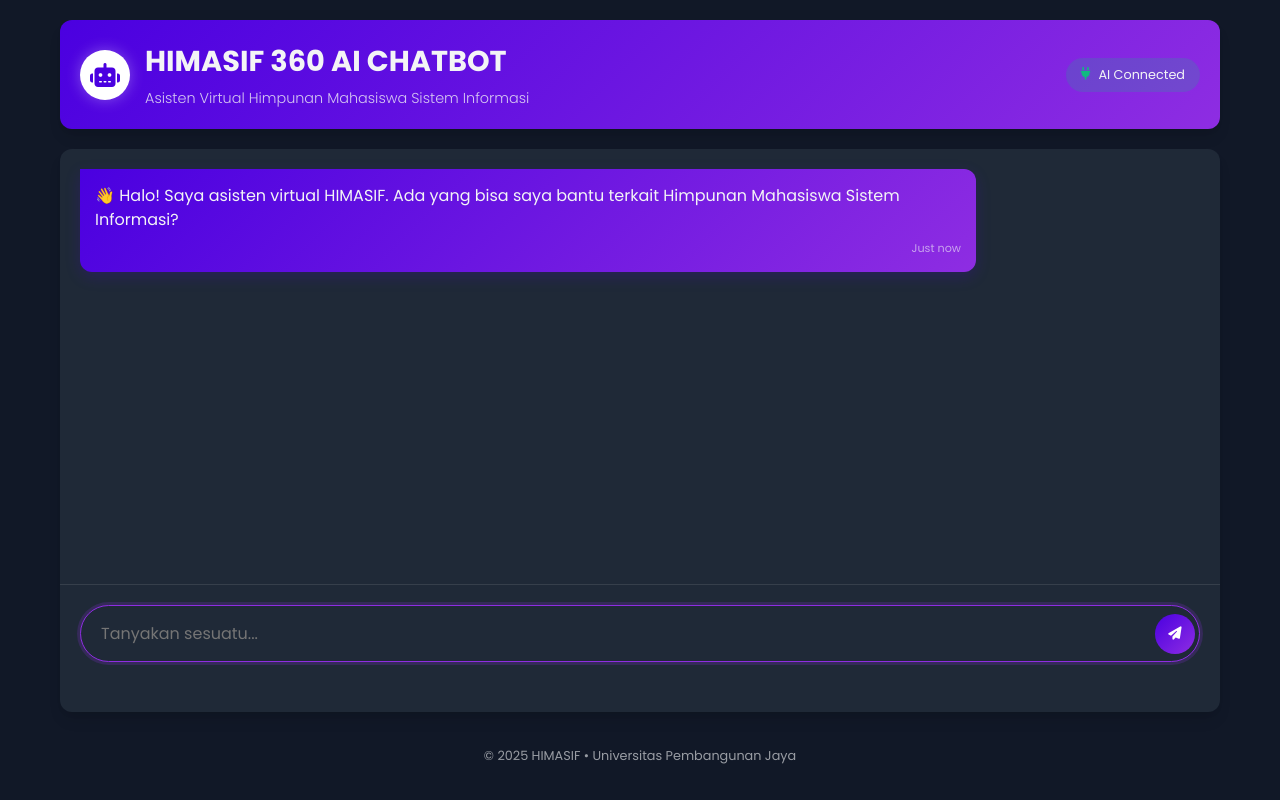
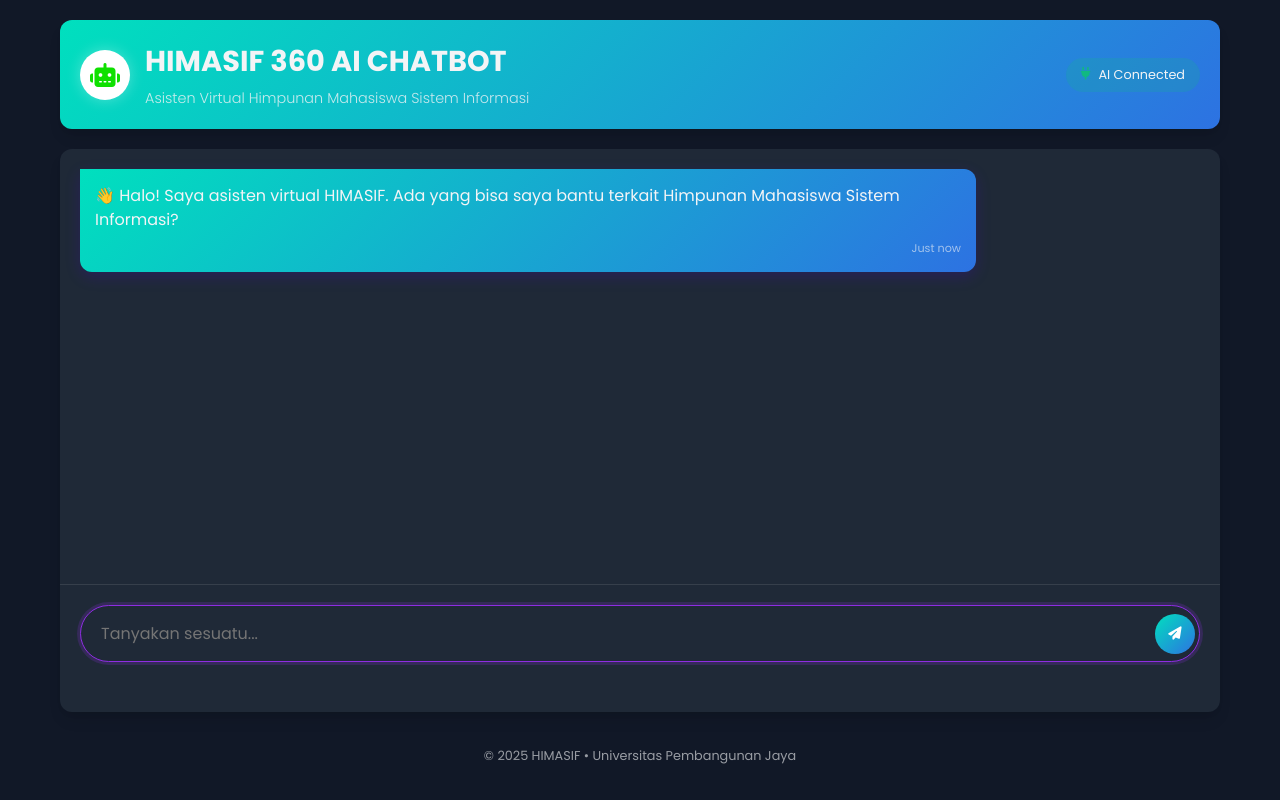
Before and after one commit to kamalabrar19/HimasifProject, a Flask app: page / in a window 1280 px wide. Run offline with Flask 3, Linux system fonts and the light colour scheme; data that the repository does not hold is empty.

Commit message:
Completely cool

```diff
--- a/app.py
+++ b/app.py
@@ -139,13 +139,16 @@
     himasif_data_str = json.dumps(himasif_data, ensure_ascii=False, indent=2)
 
     system_prompt = f"""
-Anda adalah asisten virtual HIMASIF (Himpunan Mahasiswa Sistem Informasi) dari Universitas Pembangunan Jaya. Gunakan data berikut untuk menjawab pertanyaan secara akurat dan alami:
+Anda adalah asisten virtual HIMASIF (Himpunan Mahasiswa Sistem Informasi) dari Universitas Pembangunan Jaya.
+Anda juga bisa menjawab pertanyaan pertanyaan diluar dari data HIMASIF.
+Gunakan data berikut untuk menjawab pertanyaan secara akurat dan alami:
 
 {himasif_data_str}
 
 **Panduan Kerja:**
 - Jawab pertanyaan dengan jelas dan informatif.
-- Bisa menjawab pertanyaan pertanyaan umum serta dapat membuat sesuatu berdasarkan penulisan yang baik dan benar.
+- Bisa menjawab pertanyaan umum serta dapat membuat sesuatu berdasarkan penulisan yang baik dan benar.
+- Bisa memprediksi akan hal yang akan terjadi berdasarkan konteks yang ada.
 - Pahami makna pertanyaan secara keseluruhan, bukan hanya kata kunci terpisah.
 - Bedakan konteks dengan cerdas:
   - "Visi" berarti tujuan jangka panjang organisasi.
--- a/static/styles.css
+++ b/static/styles.css
@@ -1,6 +1,6 @@
 :root {
-    --primary-color: #4a00e0;
-    --primary-gradient: linear-gradient(135deg, #4a00e0 0%, #8e2de2 100%);
+    --primary-color: #0fe000;
+    --primary-gradient: linear-gradient(135deg, #00e0be 0%, #2d72e2 100%);
     --secondary-color: #1f2937;
     --accent-color: #8e2de2;
     --text-color: #f3f4f6;
```
